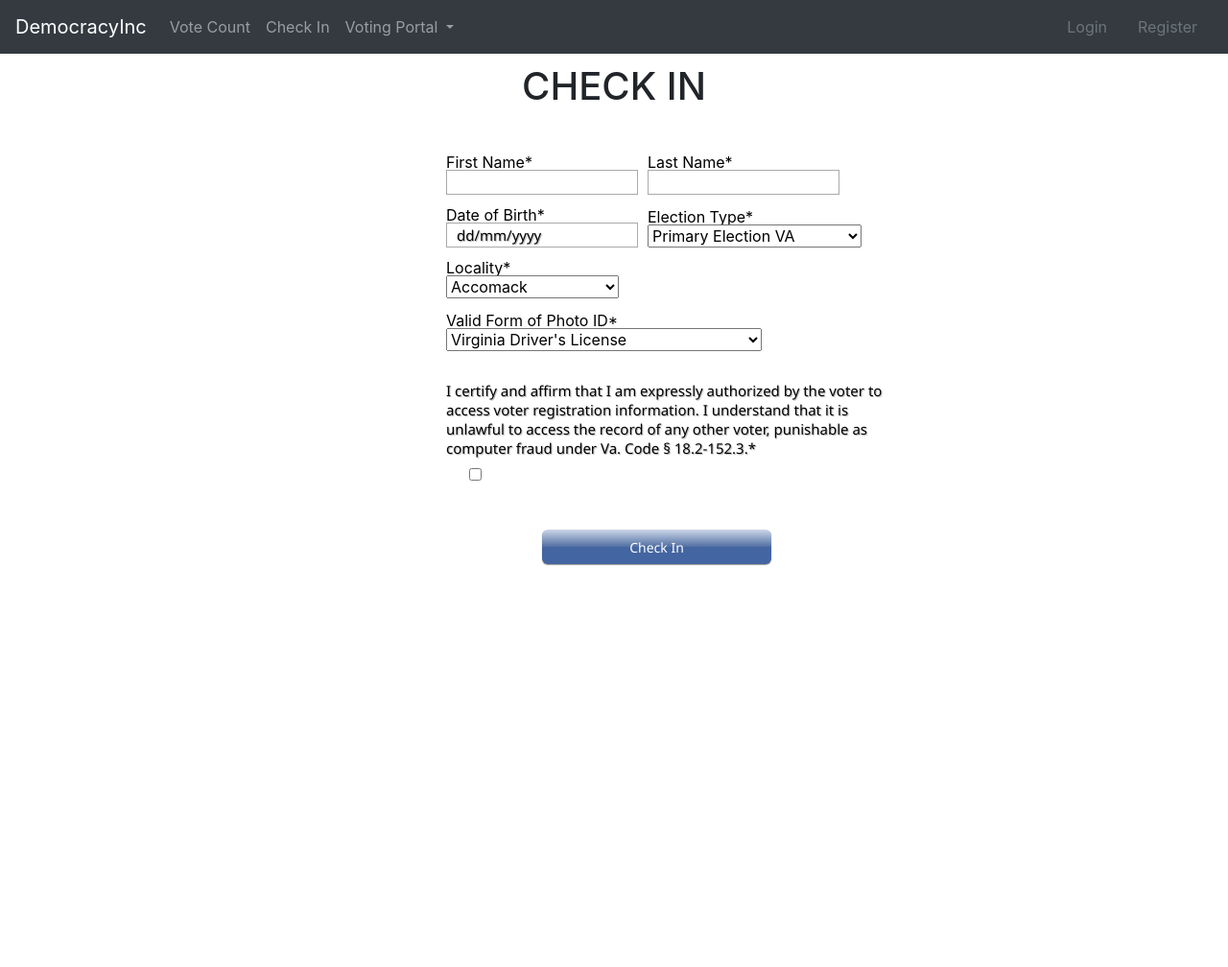
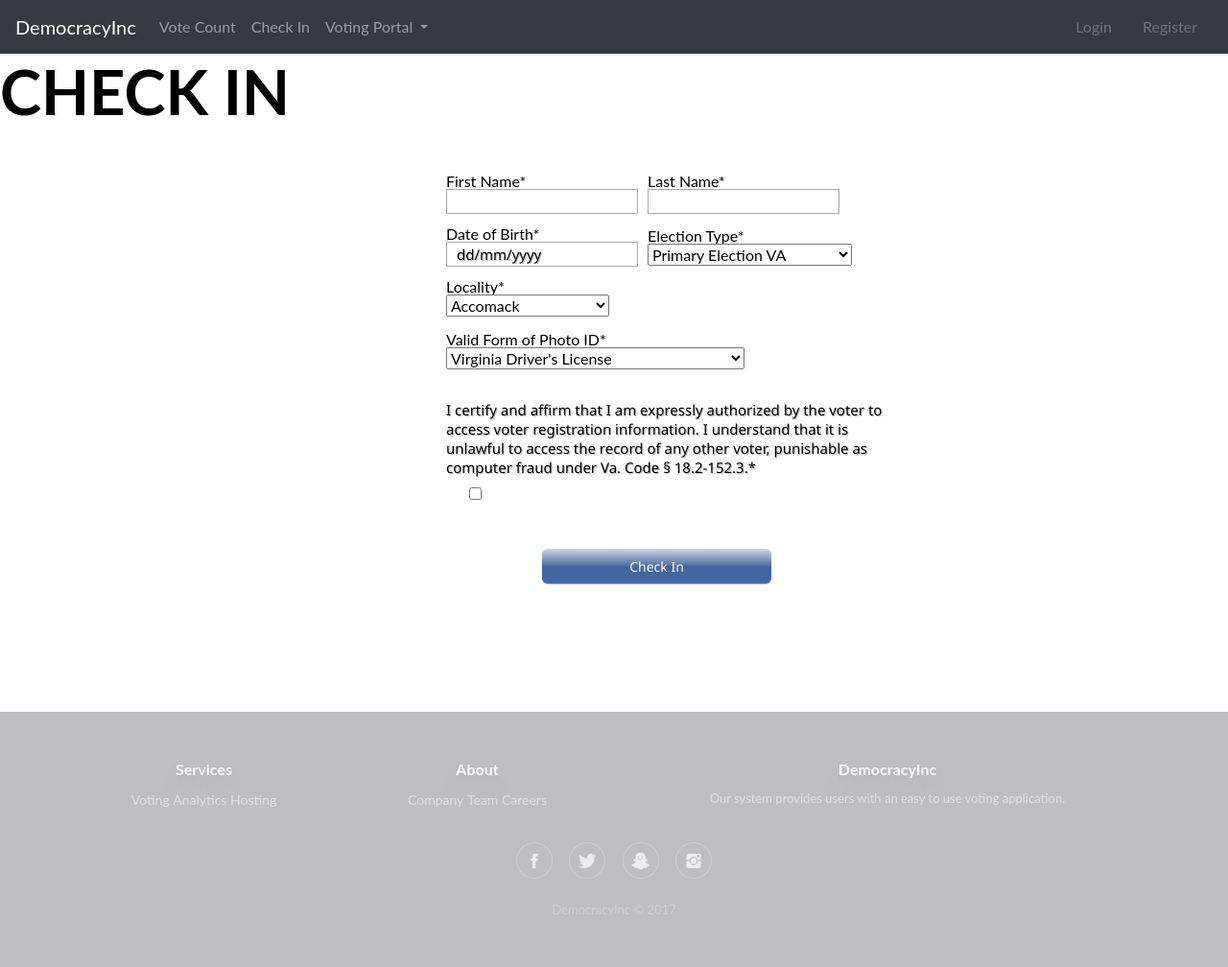
Before and after one commit to Barryxyz/DemocracyInc, a Django app: page /checkin.html/ in a window 1280 px wide. Shown: the whole page at 96% size. Before the commit the page ends 589 px from the top, so only its background shows below. Run offline with Django 3.2, Linux system fonts and the light colour scheme; some libraries are stand-ins or nearby versions; some web fonts are replaced.

Commit message:
Check-in form created

```diff
--- a/vote/static/css/signup.css
+++ b/vote/static/css/checkin.css
@@ -34,12 +34,7 @@ input::-webkit-input-placeholder {
   background-color: rgba(8, 8, 8, 0.75);
 }
 
-h1 {
-	padding-top: 10px;
-	text-align: center;
-	padding-bottom: -10px;
 
-}
 h3 {
 	text-shadow: 0px 4px 3px rgba(0,0,0,0.4),
 				 0px 8px 13px rgba(0,0,0,0.2),
--- a/vote/templates/vote/base.html
+++ b/vote/templates/vote/base.html
@@ -155,7 +155,7 @@
                      </a>
                    </div>
                </div>
-               <p class="copyright">DemocracyInc © 2017</p>
+               <p class="copyright">DemocracyInc &copy; 2017</p>
            </div>
        </footer>
    </div>
--- a/vote/templates/vote/checkin.html
+++ b/vote/templates/vote/checkin.html
@@ -10,7 +10,10 @@
     <!-- Bootstrap CSS -->
     <link rel="stylesheet" href="https://maxcdn.bootstrapcdn.com/bootstrap/4.0.0/css/bootstrap.min.css" integrity="sha384-Gn5384xqQ1aoWXA+058RXPxPg6fy4IWvTNh0E263XmFcJlSAwiGgFAW/dAiS6JXm" crossorigin="anonymous">
     <script defer src="https://use.fontawesome.com/releases/v5.0.8/js/all.js"></script>
-    <link rel="stylesheet" href="{% static "css/signup.css" %}">
+    <link rel="stylesheet" href="{% static "css/checkin.css" %}">
+	<link rel="stylesheet" href="{% static "css/main.css" %}">
+    <link rel="stylesheet" href="{% static "css/footer.css" %}">
+    <link rel="stylesheet" href="{% static "css/ionicons.min.css" %}">
     <!-- <link rel="stylesheet" type="text/css" href="C:\Users\seant_000\Desktop\DemocracyInc-str8ht\vote\static\css\signup.css"> -->
 
     <title>Check In</title>
@@ -52,7 +55,7 @@
           <a class="nav-link disabled" href="#">Register</a>
       </div>
     </nav>
-	<h1>CHECK IN</h1>
+	<h1 style="color:black;">CHECK IN</h1>
 
 <div id="padder">
 	<div id="formContainer">
@@ -242,10 +245,57 @@
 		</form>
 	</div>
 
-   <script src="https://code.jquery.com/jquery-3.2.1.slim.min.js" integrity="sha384-KJ3o2DKtIkvYIK3UENzmM7KCkRr/rE9/Qpg6aAZGJwFDMVNA/GpGFF93hXpG5KkN" crossorigin="anonymous"></script>
+<div class="footer-dark">
+       <footer>
+           <div class="container">
+               <div class="row">
+                   <div class="col-sm-6 col-md-3 item">
+                       <h3>Services</h3>
+                       <ul>
+                           <li><a href="#">Voting</a></li>
+                           <li><a href="#">Analytics</a></li>
+                           <li><a href="#">Hosting</a></li>
+                       </ul>
+                   </div>
+                   <div class="col-sm-6 col-md-3 item">
+                       <h3>About</h3>
+                       <ul>
+                           <li><a href="#">Company</a></li>
+                           <li><a href="#">Team</a></li>
+                           <li><a href="#">Careers</a></li>
+                       </ul>
+                   </div>
+                   <div class="col-md-6 item text">
+                       <h3>DemocracyInc</h3>
+                       <p>Our system provides users with an easy to use voting application.</p>
+                   </div>
+                   <div class="col item social">
+                     <a href="#">
+                       <i class="icon ion-social-facebook" style="padding:10px"></i>
+                     </a>
+                     <a href="#">
+                       <i class="icon ion-social-twitter" style="padding:6px"></i>
+                     </a>
+                     <a href="#">
+                       <i class="icon ion-social-snapchat" style="padding:2px"></i>
+                     </a>
+                     <a href="#"><i class="icon ion-social-instagram" style="padding:3px"></i>
+                     </a>
+                   </div>
+               </div>
+               <p class="copyright">DemocracyInc &copy; 2017</p>
+           </div>
+       </footer>
+   </div>
+    <script src="{% static "js/jquery.min.js" %}"></script>
+    <script src="{% static "js/bootstrap.min.js" %}"></script>
+
+
+
+    <script src="https://code.jquery.com/jquery-3.2.1.slim.min.js" integrity="sha384-KJ3o2DKtIkvYIK3UENzmM7KCkRr/rE9/Qpg6aAZGJwFDMVNA/GpGFF93hXpG5KkN" crossorigin="anonymous"></script>
     <script src="https://cdnjs.cloudflare.com/ajax/libs/popper.js/1.12.9/umd/popper.min.js" integrity="sha384-ApNbgh9B+Y1QKtv3Rn7W3mgPxhU9K/ScQsAP7hUibX39j7fakFPskvXusvfa0b4Q" crossorigin="anonymous"></script>
     <script src="https://maxcdn.bootstrapcdn.com/bootstrap/4.0.0/js/bootstrap.min.js" integrity="sha384-JZR6Spejh4U02d8jOt6vLEHfe/JQGiRRSQQxSfFWpi1MquVdAyjUar5+76PVCmYl" crossorigin="anonymous"></script>
 
 
-</body>
+  </body>
 </html>
```
Also changed, not shown: vote/static/css/main.css (line endings or trailing spaces).
